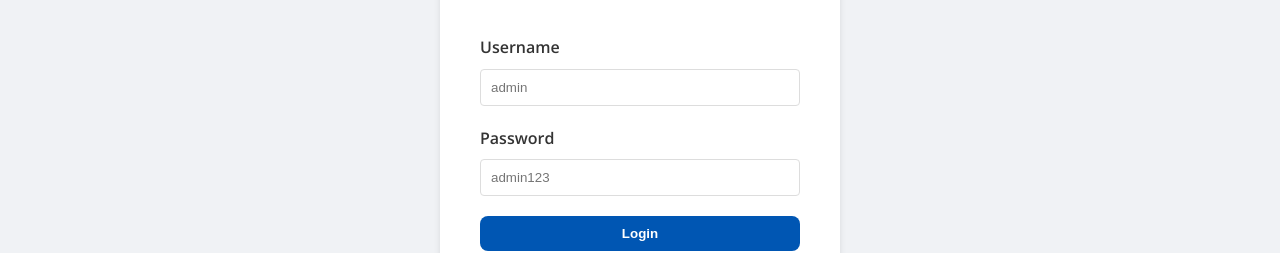
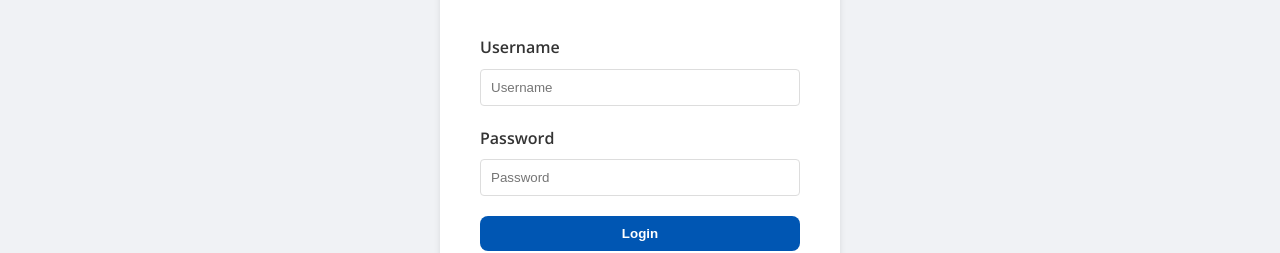
Before and after one commit to atjmanzar/maxxhospital, a Next.js app: page /admin in a window 1280 px wide. Shown: the part 309-562 px from the top of the page. Built offline with nearby package versions, Linux system fonts and the light colour scheme.

Commit message:
Fix admin login UI: remove defaults, update placeholders

```diff
--- a/src/app/admin/page.js
+++ b/src/app/admin/page.js
@@ -27,7 +27,7 @@ export default function AdminLogin() {
             <div className={styles.loginBox}>
                 <h1>Admin Login</h1>
                 {error && <p className={styles.error}>{error}</p>}
-                <form onSubmit={handleLogin}>
+                <form onSubmit={handleLogin} autoComplete="off">
                     <div className={styles.formGroup}>
                         <label>Username</label>
                         <input
@@ -35,7 +35,8 @@ export default function AdminLogin() {
                             value={username}
                             onChange={(e) => setUsername(e.target.value)}
                             required
-                            placeholder="admin"
+                            placeholder="Username"
+                            autoComplete="off"
                         />
                     </div>
                     <div className={styles.formGroup}>
@@ -45,7 +46,8 @@ export default function AdminLogin() {
                             value={password}
                             onChange={(e) => setPassword(e.target.value)}
                             required
-                            placeholder="admin123"
+                            placeholder="Password"
+                            autoComplete="new-password"
                         />
                     </div>
                     <button type="submit" className="btn btn-primary" style={{ width: '100%' }}>Login</button>
```
